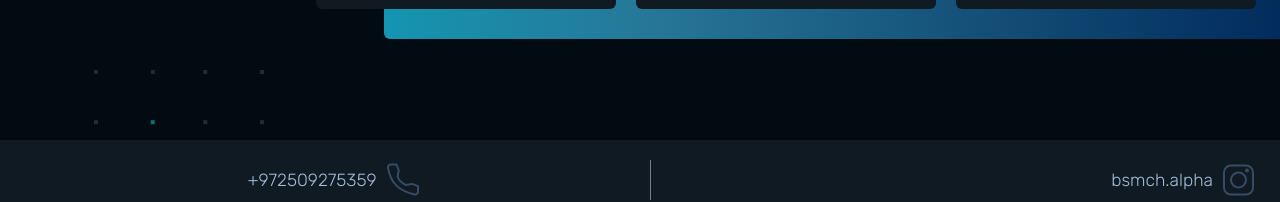
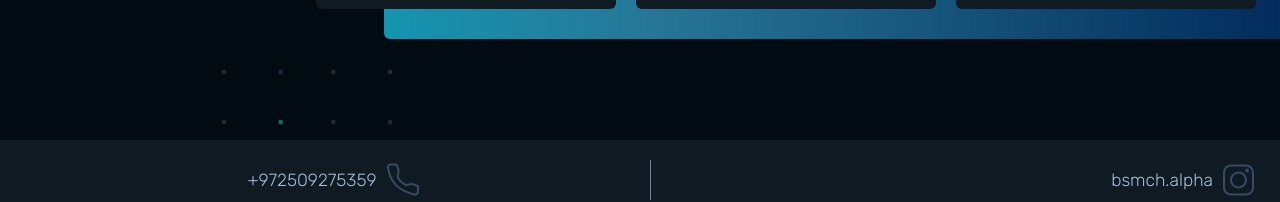
Before and after one commit to osminog-tmanoon/test-app, a React (Create React App) app: page / in a window 1280 px wide. Shown: the part 1795-1997 px from the top of the page. Built offline with nearby package versions, Linux system fonts and the light colour scheme.

Commit message:
Fixeing css bug

```diff
--- a/src/components/Layout/footer/Footer.module.css
+++ b/src/components/Layout/footer/Footer.module.css
@@ -15,7 +15,7 @@
 
 .stars-1 {
   position: relative;
-  right: 86%;
+  right: 76%;
   transform: translateX(50%);
   top: -150px;
   background-image: url('../../../assests/SVG/stars.svg');
--- a/src/index.css
+++ b/src/index.css
@@ -7,6 +7,7 @@
 }
 
 :root {
+
   --font-family: 'Rubik', 'Arial';
   --black: #030B12;
   --dark-grey: #0F1A23;
@@ -20,8 +21,8 @@
 }
 
 html {
-  width: 100vw;
   height: 100vh;
+  overflow-x: hidden;
 }
 
 ::selection {
@@ -30,12 +31,10 @@ html {
 }
 
 body {
-  overflow-x: hidden;
   scrollbar-gutter: auto;
   direction: rtl;
   font-family: var(--font-family);
-  width: 100%;
-  height: 100vh;
+  /* height: 100vh; */
   background-color: var(--black);
 }
 
```
